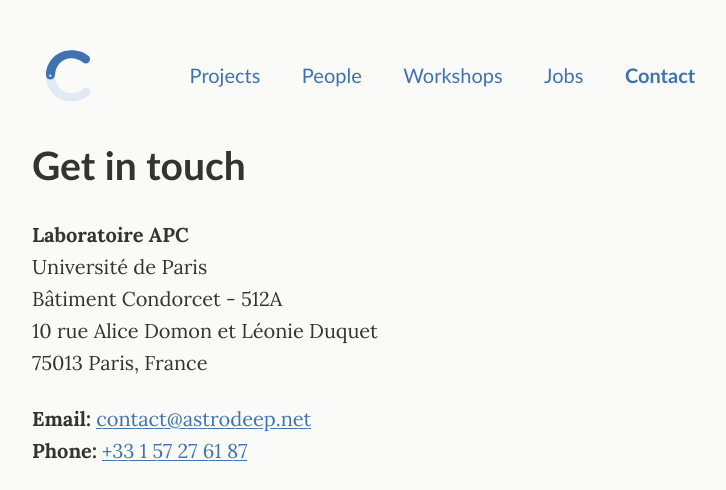
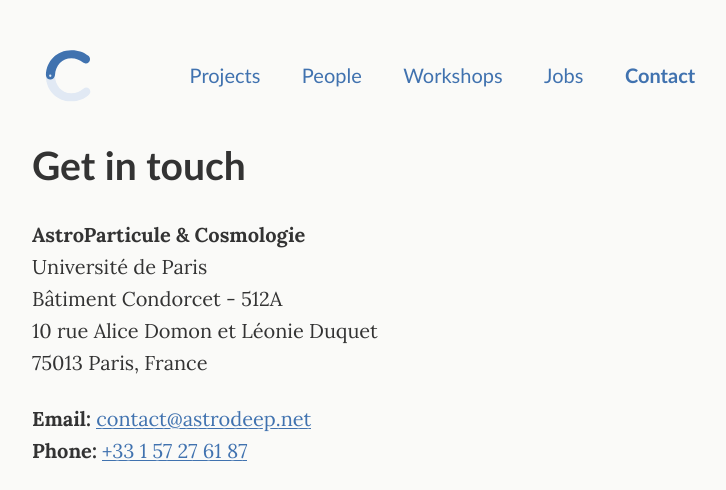
Before and after one commit to astrodeepnet/website, a Jekyll site: the page built from _pages/contact.md, in a window 1280 px wide, cut to the strip 0-490 px from the top of the page. Shown: the whole strip, without its empty margins (266-992 px from the left). Built offline with Jekyll 4.4.1, drawn with Linux system fonts in a browser that asks for light colours.

Commit message:
Fix typo

```diff
--- a/_pages/contact.md
+++ b/_pages/contact.md
@@ -8,7 +8,7 @@
 
 <div class="pretty-links">
 
-**Laboratoire APC**
+**AstroParticule & Cosmologie**
 Université de Paris
 Bâtiment Condorcet - 512A
 10 rue Alice Domon et Léonie Duquet
```
Also changed, not shown: _pages/people.md (+1 -1 lines).
